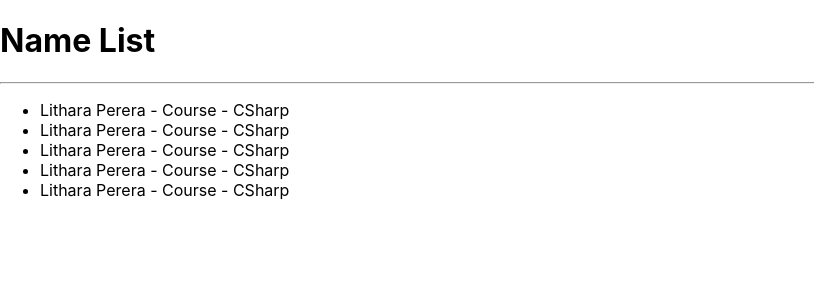
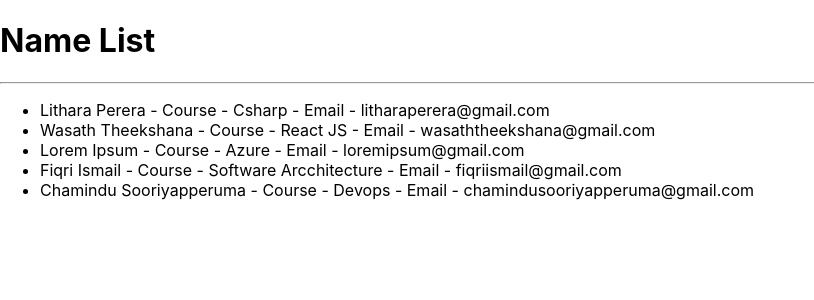
Before and after one commit to Lithara/React, a React (Create React App) app in the folder React/react-fundamentals/: page / in a window 1280 px wide. Shown: the top 300 px of the page, without its empty margins (0-814 px from the left). Built offline with nearby package versions, Linux system fonts and the light colour scheme.

Commit message:
react project 02

```diff
--- a/React/react-fundamentals/src/Components/NameList/NameList.jsx
+++ b/React/react-fundamentals/src/Components/NameList/NameList.jsx
@@ -7,11 +7,11 @@ export default function NameList() {
       <h1>Name List</h1>
       <hr/>
         <ul>
-          <NameListItem/>
-          <NameListItem/>
-          <NameListItem/>
-          <NameListItem/>
-          <NameListItem/>
+          <NameListItem name="Lithara Perera" course="Csharp" email="litharaperera@gmail.com"/>
+          <NameListItem name="Wasath Theekshana" course="React JS" email="wasaththeekshana@gmail.com"/>
+          <NameListItem name="Lorem Ipsum" course="Azure" email="loremipsum@gmail.com"/>
+          <NameListItem name="Fiqri Ismail" course="Software Arcchitecture" email="fiqriismail@gmail.com"/>
+          <NameListItem name="Chamindu Sooriyapperuma" course="Devops" email="chamindusooriyapperuma@gmail.com"/>
         </ul>
     </React.Fragment>
   )
--- a/React/react-fundamentals/src/Components/NameList/NameListItem.jsx
+++ b/React/react-fundamentals/src/Components/NameList/NameListItem.jsx
@@ -1,9 +1,11 @@
 import React from 'react'
 
-export default function NameListItem() {
+export default function NameListItem(props) {
   return (
     <div>
-       <li>Lithara Perera - Course - CSharp</li>
+       <li>
+        {props.name} - Course - {props.course} - Email - {props.email}
+       </li>
     </div>
   )
 }
```
